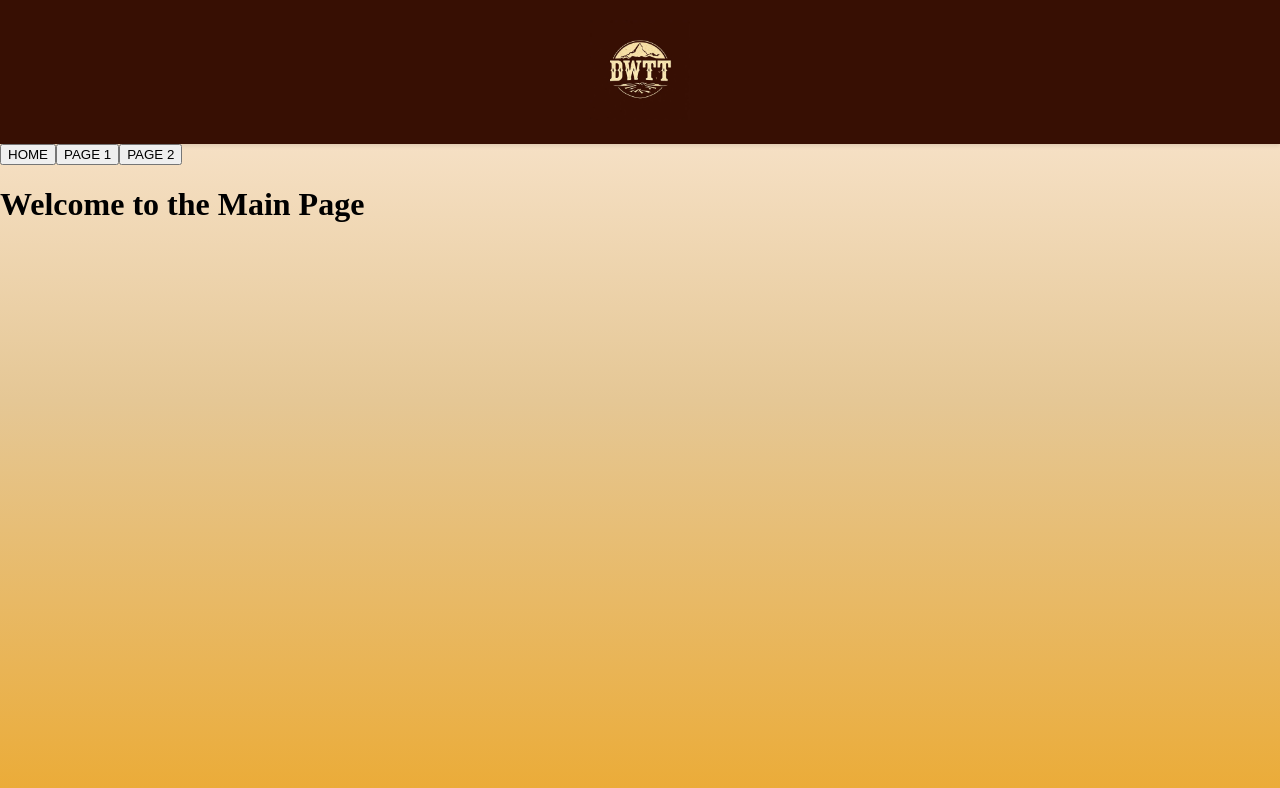
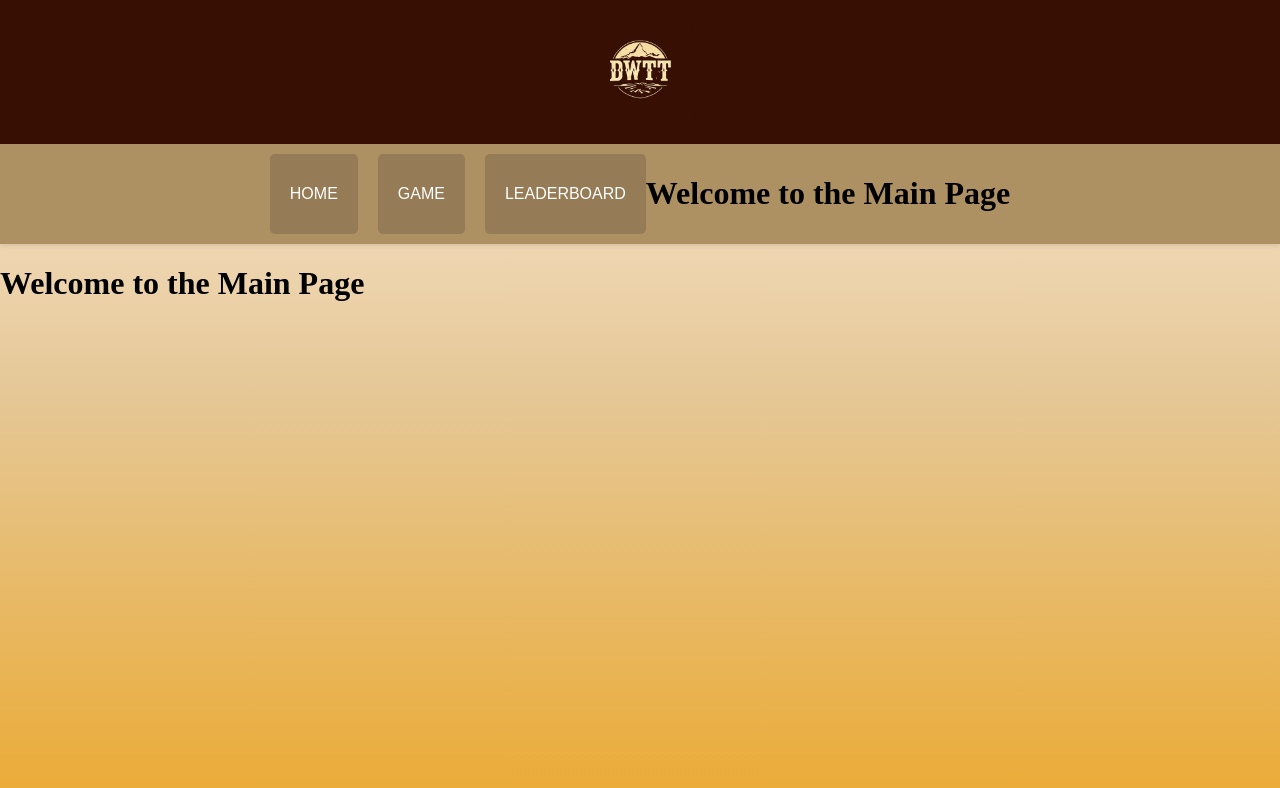
Before and after one commit to Julia-Trinh/HackstreetBoys, a React (Vite) app in the folder frontend/: page /home in a window 1280 px wide. Shown: the top 788 px of the page. Built offline with nearby package versions, Linux system fonts and the light colour scheme; a web font is replaced by a local one.

Commit message:
navbar css

```diff
--- /dev/null
+++ b/frontend/src/components/NavBar.css
@@ -0,0 +1,38 @@
+/* Navbar container */
+.navbar-container {
+    background-color: #AE9162; /* Light brown background */
+    padding: 10px 20px;
+    box-shadow: 0 2px 4px rgba(0, 0, 0, 0.1); /* Subtle shadow */
+    display: flex;
+    justify-content: center; /* Center the buttons horizontally */
+  }
+
+  /* Container for the buttons */
+  .navbar-buttons {
+    display: flex;
+    gap: 20px; /* Space between buttons */
+  }
+
+  /* Button styling */
+  .nav-button {
+    background-color: #957B56; /* Darker brown background */
+    color: white; /* White text */
+    border: none;
+    padding: 10px 20px;
+    font-size: 16px;
+    border-radius: 5px; /* Rounded corners */
+    cursor: pointer;
+    transition: background-color 0.3s ease, transform 0.2s ease;
+  }
+
+  /* Button hover effect */
+  .nav-button:hover {
+    background-color: #7a6345; /* Slightly darker brown on hover */
+    transform: translateY(-2px); /* Slight lift effect */
+  }
+
+  /* Button active effect */
+  .nav-button:active {
+    background-color: #6a573b; /* Even darker brown when clicked */
+    transform: translateY(0); /* Reset lift effect */
+  }
--- a/frontend/src/components/NavBar.jsx
+++ b/frontend/src/components/NavBar.jsx
@@ -1,19 +1,19 @@
-import { Outlet } from 'react-router-dom';
-import { useNavigate } from 'react-router-dom';
+import { Outlet, useNavigate } from 'react-router-dom';
+import './NavBar.css';
 
 const NavBar = () => {
+  const navigate = useNavigate();
 
-    const navigate = useNavigate();
-
-    return (
-        <div>
-            <div>
-                <button onClick={() => navigate("/home")}>HOME</button>
-                <button>PAGE 1</button>
-                <button>PAGE 2</button>
-            </div>
-        </div>
-    )
+  return (
+    <div className="navbar-container">
+      <div className="navbar-buttons">
+        <button className="nav-button" onClick={() => navigate("/home")}>HOME</button>
+        <button className="nav-button" onClick={() => navigate("/game")}>GAME</button>
+        <button className="nav-button" onClick={() => navigate("/leaderboard")}>LEADERBOARD</button>
+      </div>
+      <Outlet />
+    </div>
+  );
 };
 
 export default NavBar;
```
